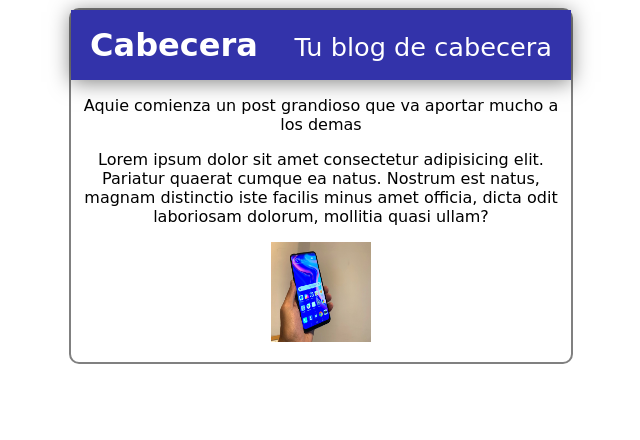
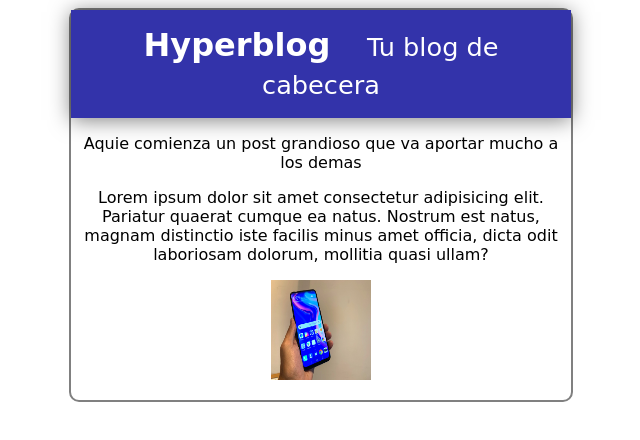
Before and after one commit to gelmer023/prueba, a plain HTML site: page index.html in a window 1280 px wide. Shown: the whole page, without its empty margins (319-959 px from the left). Drawn offline with Linux system fonts and the light colour scheme.

Commit message:
Volvi a cambiar el titulo de la cabecera
Por que se me de la gana y puedo

```diff
--- a/index.html
+++ b/index.html
@@ -9,7 +9,7 @@
 </head>
 <body>
     <div class="cointainer">
-            <h1 class="title-cabecera">Cabecera
+            <h1 class="title-cabecera">Hyperblog
                 <span class="tagline">Tu blog de cabecera</span>
             </h1>
             <p>Aquie comienza un post grandioso que va
```
